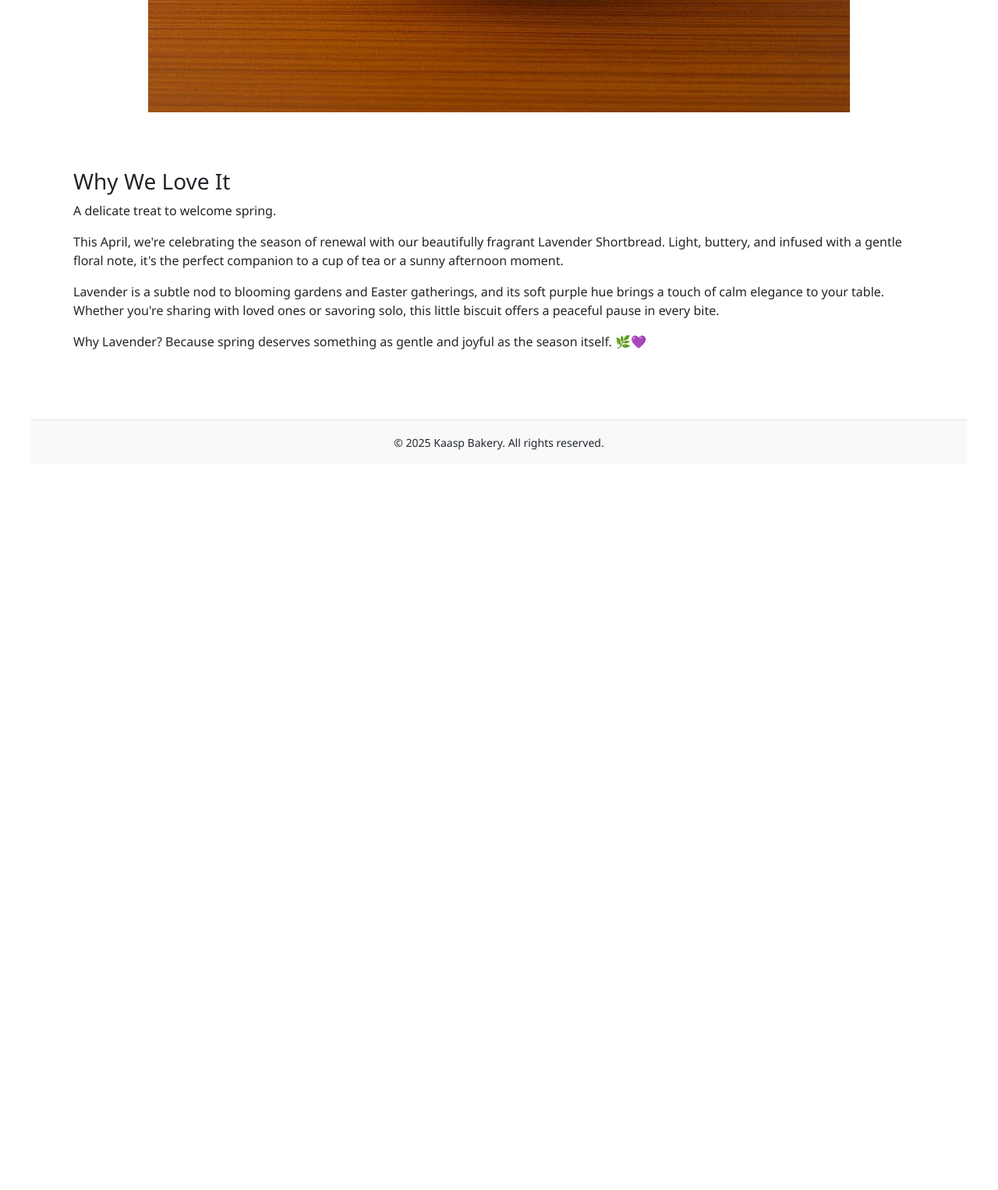
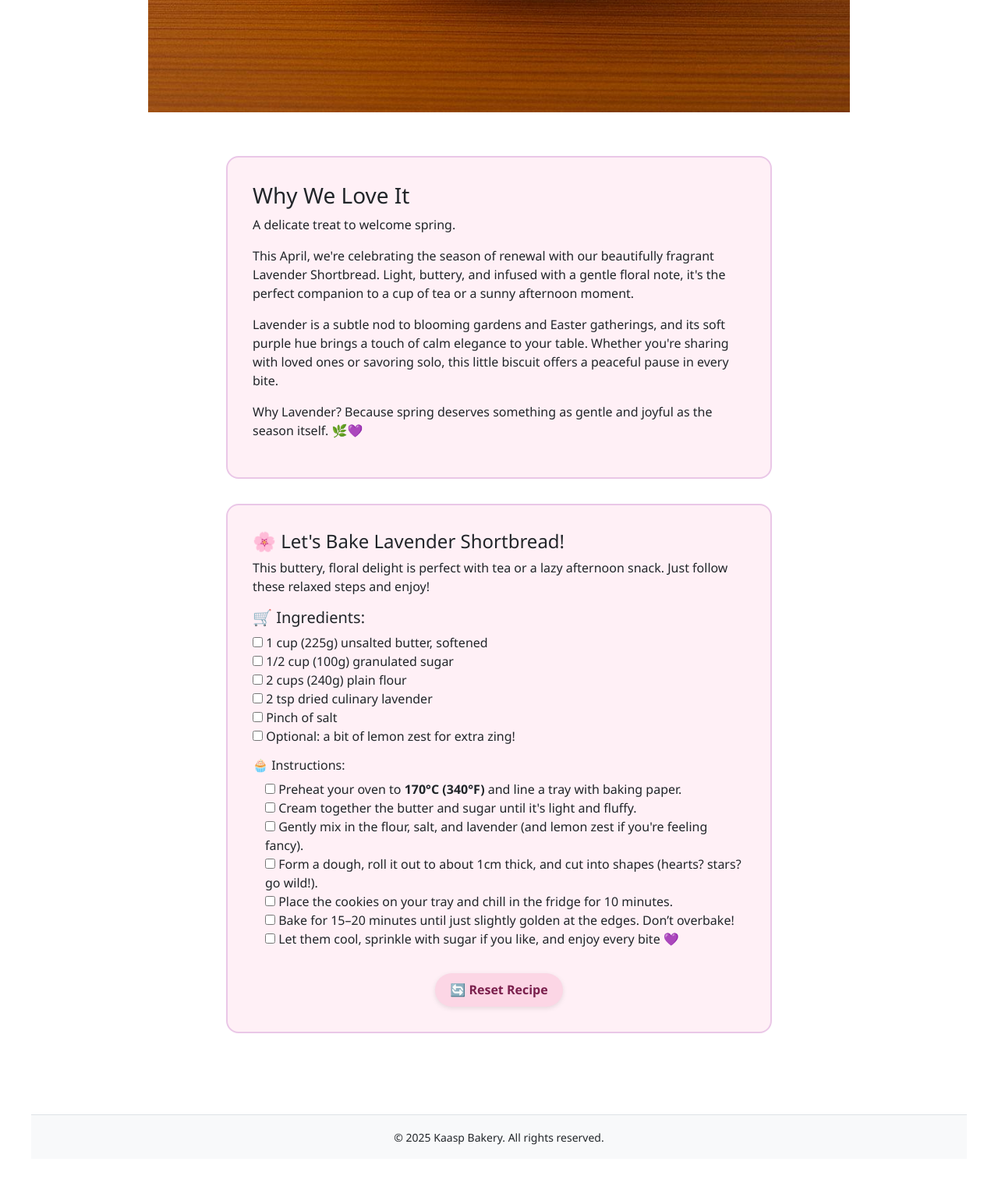
Before and after one commit to aimanaa6/final_project, a Flask app: page /featuredproduct in a window 1280 px wide. Shown: the part 1098-2624 px from the top of the page at 78% size. Before the commit the page ends 1675 px from the top, so only its background shows below. Run offline with Flask 3, Linux system fonts and the light colour scheme.

Commit message:
EDIT: added recipe to featured product with javascript features

```diff
--- a/static/main_styles.css
+++ b/static/main_styles.css
@@ -158,3 +158,66 @@ h1 {
   transition: 0.3s ease;
   box-shadow: 0 3px 8px rgba(252, 214, 229, 0.5);
 }
+.btn-all-filter:hover,
+.btn-bakery-filter:hover,
+.btn-drink-filter:hover {
+  background-color: #fbaecf;
+  transform: scale(1.05);
+}
+.why-section {
+  max-width: 700px;
+  margin: 2rem auto;
+  padding: 2rem;
+  border: 2px solid #eac7e7;
+  border-radius: 1rem;
+  background-color: #fff0f6;
+  font-family: 'Segoe UI', sans-serif;
+}
+.recipe-section {
+  max-width: 700px;
+  margin: 2rem auto;
+  padding: 2rem;
+  border: 2px solid #eac7e7;
+  border-radius: 1rem;
+  background-color: #fff0f6;
+  font-family: 'Segoe UI', sans-serif;
+}
+
+.recipe-section h2 {
+  color: #7a1f4c;
+}
+
+.recipe-section h3 {
+  color: #b05c88;
+}
+
+#ingredients-list,
+#steps-list {
+  list-style: none;
+  padding-left: 0;
+}
+
+#steps-list {
+  padding-left: 1rem;
+}
+
+.reset-button-wrapper {
+  text-align: center;
+  margin-top: 2rem;
+}
+
+.reset-button {
+  background-color: #fcd6e5;
+  border: none;
+  padding: 0.6rem 1.2rem;
+  border-radius: 25px;
+  font-weight: bold;
+  color: #7a1f4c;
+  box-shadow: 0 2px 6px rgba(0, 0, 0, 0.1);
+  cursor: pointer;
+  transition: background-color 0.3s ease;
+}
+
+.reset-button:hover {
+  background-color: #fbb6d2;
+}
--- a/static/scripts.js
+++ b/static/scripts.js
@@ -9,3 +9,9 @@ function filterItems(type) {
     }
   });
 }
+
+function resetRecipe() {
+    document.querySelectorAll('#ingredients-list input, #steps-list input').forEach(input => {
+      input.checked = false;
+    });
+}
--- a/templates/featuredproduct.html
+++ b/templates/featuredproduct.html
@@ -33,12 +33,42 @@
   </div>
 </div>
 <br>
-<div class="container mt-5">
+<div class="why-section">
   <h3>Why We Love It</h3>
     <p>A delicate treat to welcome spring.</p>
     <p>This April, we're celebrating the season of renewal with our beautifully fragrant Lavender Shortbread. Light, buttery, and infused with a gentle floral note, it's the perfect companion to a cup of tea or a sunny afternoon moment.</p>
     <p>Lavender is a subtle nod to blooming gardens and Easter gatherings, and its soft purple hue brings a touch of calm elegance to your table. Whether you're sharing with loved ones or savoring solo, this little biscuit offers a peaceful pause in every bite.</p>
     <p>Why Lavender? Because spring deserves something as gentle and joyful as the season itself. 🌿💜</p>
+</div>
 
-</div>
+<section class="recipe-section">
+  <h4>🌸 Let's Bake Lavender Shortbread!</h4>
+  <p>This buttery, floral delight is perfect with tea or a lazy afternoon snack. Just follow these relaxed steps and enjoy!</p>
+
+  <h5>🛒 Ingredients:</h5>
+  <ul id="ingredients-list">
+    <li><label><input type="checkbox"> 1 cup (225g) unsalted butter, softened</label></li>
+    <li><label><input type="checkbox"> 1/2 cup (100g) granulated sugar</label></li>
+    <li><label><input type="checkbox"> 2 cups (240g) plain flour</label></li>
+    <li><label><input type="checkbox"> 2 tsp dried culinary lavender</label></li>
+    <li><label><input type="checkbox"> Pinch of salt</label></li>
+    <li><label><input type="checkbox"> Optional: a bit of lemon zest for extra zing!</label></li>
+  </ul>
+
+  <h6>🧁 Instructions:</h6>
+  <ol id="steps-list">
+    <li><label><input type="checkbox"> Preheat your oven to <strong>170°C (340°F)</strong> and line a tray with baking paper.</label></li>
+    <li><label><input type="checkbox"> Cream together the butter and sugar until it's light and fluffy.</label></li>
+    <li><label><input type="checkbox"> Gently mix in the flour, salt, and lavender (and lemon zest if you're feeling fancy).</label></li>
+    <li><label><input type="checkbox"> Form a dough, roll it out to about 1cm thick, and cut into shapes (hearts? stars? go wild!).</label></li>
+    <li><label><input type="checkbox"> Place the cookies on your tray and chill in the fridge for 10 minutes.</label></li>
+    <li><label><input type="checkbox"> Bake for 15–20 minutes until just slightly golden at the edges. Don’t overbake!</label></li>
+    <li><label><input type="checkbox"> Let them cool, sprinkle with sugar if you like, and enjoy every bite 💜</label></li>
+  </ol>
+
+  <div class="reset-button-wrapper">
+    <button onclick="resetRecipe()" class="reset-button">🔄 Reset Recipe</button>
+  </div>
+</section>
+<script src="{{ url_for('static', filename='scripts.js') }}"></script>
 {% endblock %}
```
